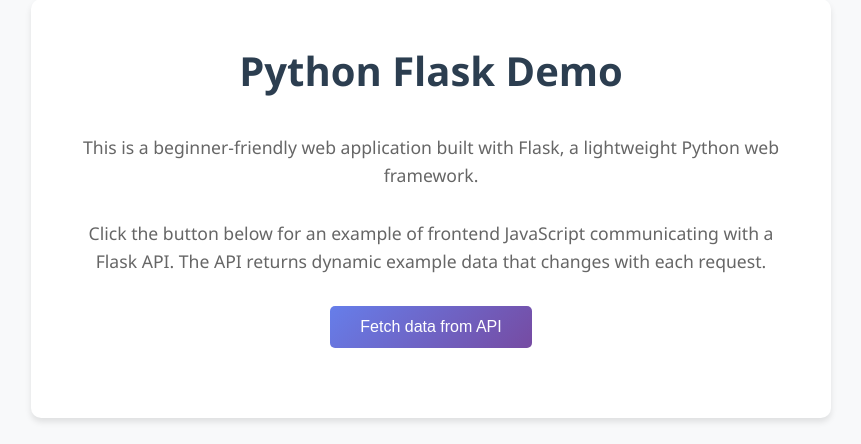
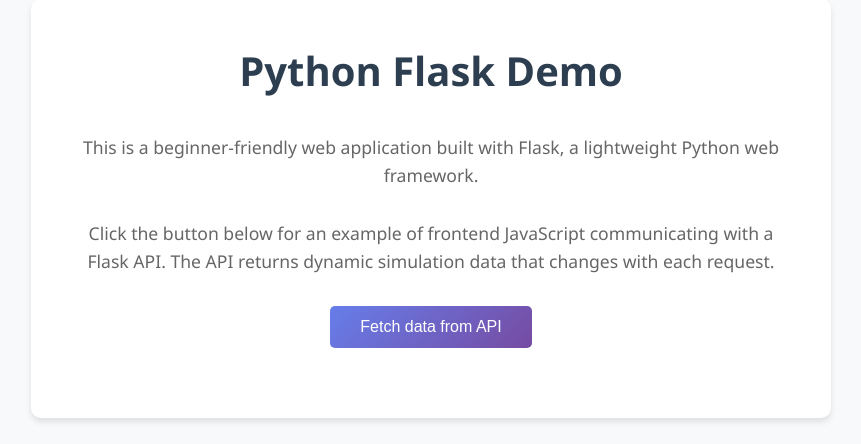
Before and after one commit to new2code/python-web-application, a Flask app: page / in a window 1280 px wide. Shown: the part 21-465 px from the top of the page, without its empty margins (209-1070 px from the left). Run offline with Flask 3, Linux system fonts and the light colour scheme.

Commit message:
clarify simulation data

```diff
--- a/templates/index.html
+++ b/templates/index.html
@@ -14,7 +14,7 @@
 
         <main>
             <p>This is a beginner-friendly web application built with Flask, a lightweight Python web framework.</p>
-            <p>Click the button below for an example of frontend JavaScript communicating with a Flask API. The API returns dynamic example data that changes with each request.</p>
+            <p>Click the button below for an example of frontend JavaScript communicating with a Flask API. The API returns dynamic simulation data that changes with each request.</p>
             <button id="fetch-data" class="btn">Fetch data from API</button>
 
             <div id="api-result" class="api-result" style="display: none;">
```
